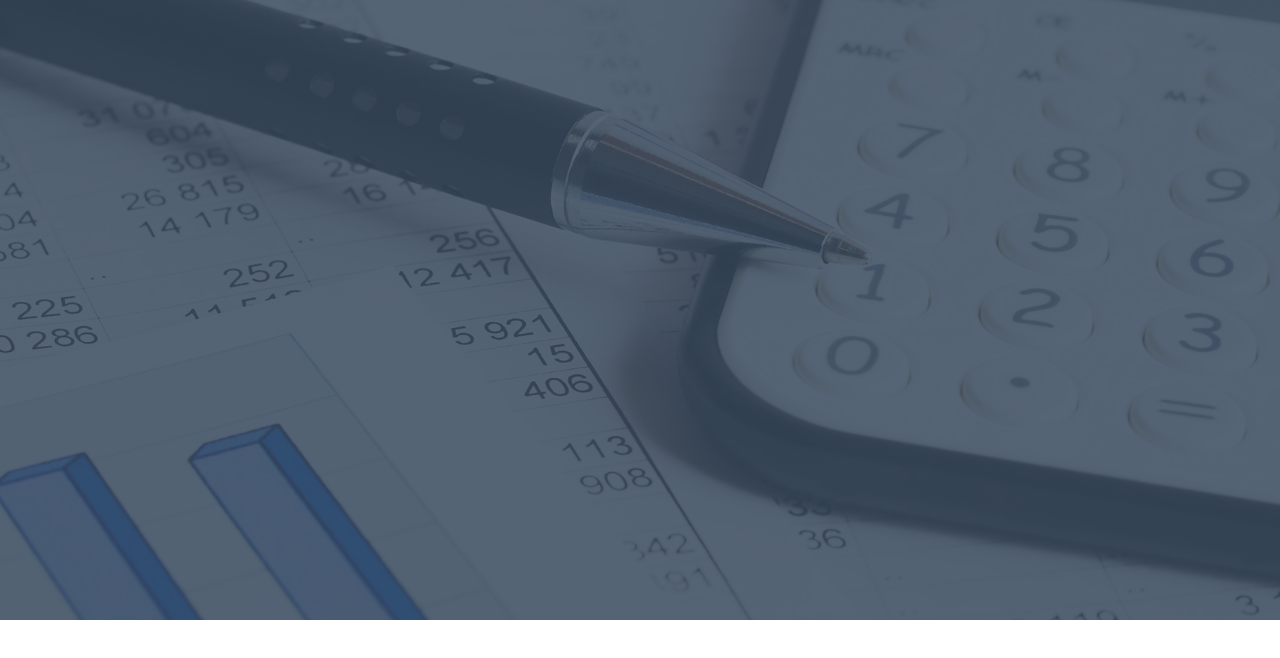
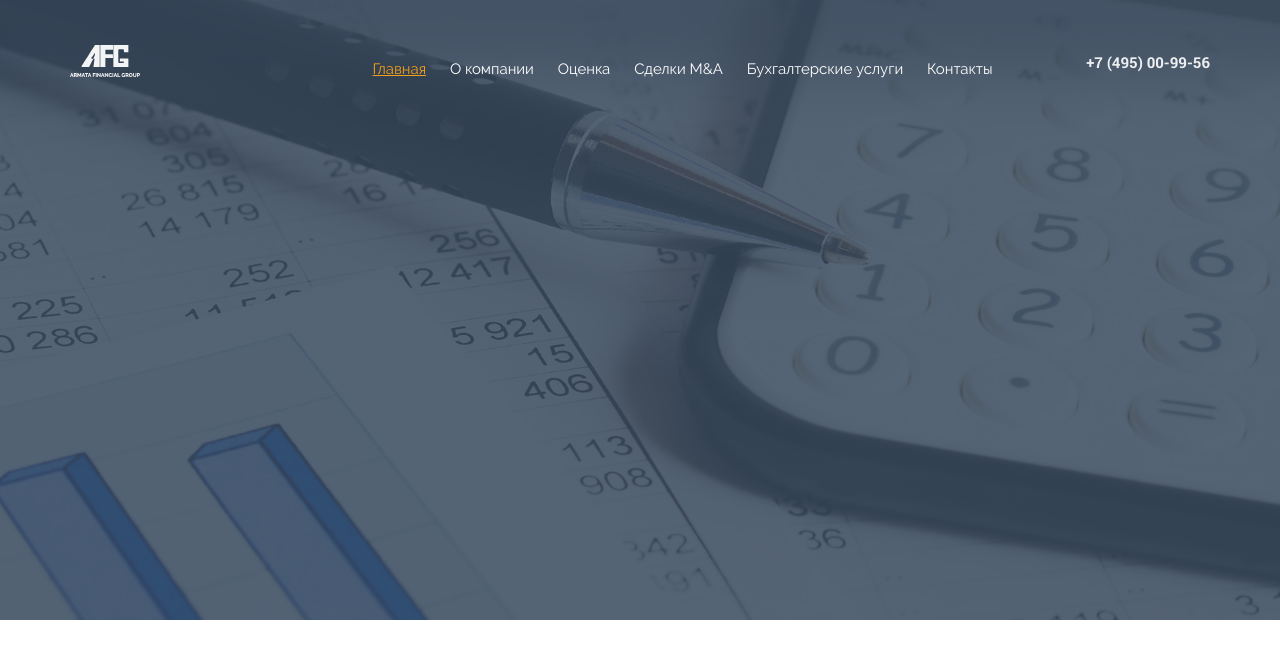
Before and after one commit to zahodinikola/LandingPageTutorial, a website: page app/index.html in a window 1280 px wide. Drawn offline with Linux system fonts and the light colour scheme.

Commit message:
top line

```diff
--- a/app/index.html
+++ b/app/index.html
@@ -47,6 +47,44 @@
 
 		<div class="top-line">
 
+			<div class="container">
+				<div class="row">
+
+					<div class="col-md-3 col-sm-6 col-xs-3">
+
+						<a href="/" class="logo"><img src="img/logo.svg" alt="Armata Financial Groupe"></a>
+
+					</div>
+
+					<div class="col-lg-2 col-md-9 col-sm-6 col-xs-9 col-lg-push-7">
+
+						<div class="phone-wrap">
+							<div class="phone">+7 (495) 00-99-56</div>
+
+							<a href="#" class="button toggle-mnu hidden-lg">|||</a>
+						</div>
+
+					</div>
+
+					<div class="col-md-7 col-lg-pull-2">
+
+						<nav class="main-mnu">
+							<ul>
+								<li class="active"><a href="#">Главная</a></li>
+								<li><a href="#">О компании</a></li>
+								<li><a href="#">Оценка</a></li>
+								<li><a href="#">Сделки M&amp;A</a></li>
+								<li><a href="#">Бухгалтерские услуги</a></li>
+								<li><a href="#">Контакты</a></li>
+							</ul>
+						</nav>
+
+					</div>
+
+
+				</div>
+			</div>
+
 		</div>
 
 	</header>
--- a/sass/_media.sass
+++ b/sass/_media.sass
@@ -4,7 +4,10 @@
 
 /* Large Devices, Wide Screens */
 @media only screen and (max-width : 1200px)
-	/**/
+	.main-mnu
+		display: none
+	.phone
+		padding-right: 63px
 
 
 /* Medium Devices, Desktops */
@@ -56,7 +59,16 @@
 
 /* Extra Small Devices, Phones */
 @media only screen and (min-width : 480px)
-	/**/
+	.phone-wrap
+		.phone
+			font-size: 1.125
+			line-height: 34px
+		.toggle-mnu
+			line-height: 34px
+
+	.logo
+		img
+			width: 70px
 
 
 /* Small Devices, Tablets */
--- a/sass/header.sass
+++ b/sass/header.sass
@@ -17,6 +17,7 @@ body
 a, a:hover, a:focus, a:active
 	color: $main-color
 	text-decoration: underline
+	outline: none
 
 .headers
 	font-family: "PFCentroSlabProMedium", $helvetica
@@ -26,6 +27,7 @@ a, a:hover, a:focus, a:active
 
 h1, h2, h3, h4, h5, h6
 	@extend .headers
+	line-height: 1.375
 
 h1
 	font-size: 3em
@@ -38,6 +40,7 @@ h3
 
 b, strong
 	font-family: "RalewayBold", $helvetica
+	font-weight:
 
 .before
 	content: ""
@@ -47,12 +50,18 @@ b, strong
 	left: 0
 	top: 0
 
+.ulmnu
+	list-style-type: none
+	padding: 0
+	margin: 0
+	li
+		display: inline-block
+
 .main-head
 	min-height: 620px
 	background-size: cover
 	background-position: center
 	position: relative
-	padding-top: 45px
 	&::before
 		@extend .before
 		background-color: #394b5f
@@ -60,3 +69,51 @@ b, strong
 
 	h1
 		text-transform: none
+		line-height: 1.125
+
+.top-line
+	min-height: 160px
+	padding-top: 45px
+	background-image: url(../img/top_gradient.png)
+	background-repeat: repeat-x
+
+.logo
+	opacity: .95
+	img
+		width: 100px
+
+.main-mnu
+	font-size: .9375
+	li
+		line-height: 48px
+		padding: 0 10px
+		&.active
+			a
+				color: $main-color
+				text-decoration: underline
+		a:hover
+				color: $main-color
+				text-decoration: underline
+	ul
+		@extend .ulmnu
+	a
+		text-decoration: none
+		color:#fff
+
+.phone-wrap
+	position: relative
+	.phone
+		opacity: .9
+		color: #ffffff
+		font-family: "RobotoBold", $helvetica
+		font-size: 1.25
+		line-height: 48px
+		text-align: right
+		white-space: nowrap
+	.toggle-mnu
+		float: right
+		position: absolute
+		right: 0
+		top: 0
+		text-align: center
+		line-height: 48px
```
Also changed, not shown: app/css/header.min.css, app/css/main.min.css, app/img/top-gradient.png (added), 1 other file.
